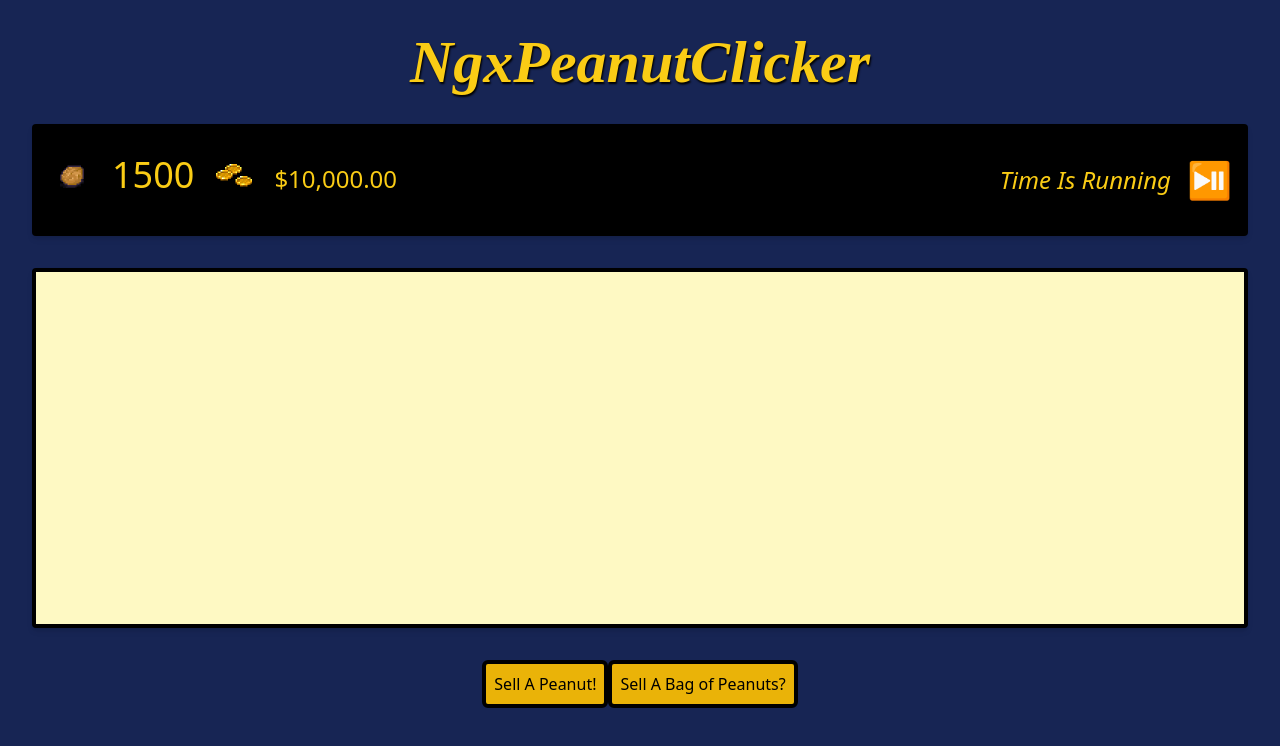
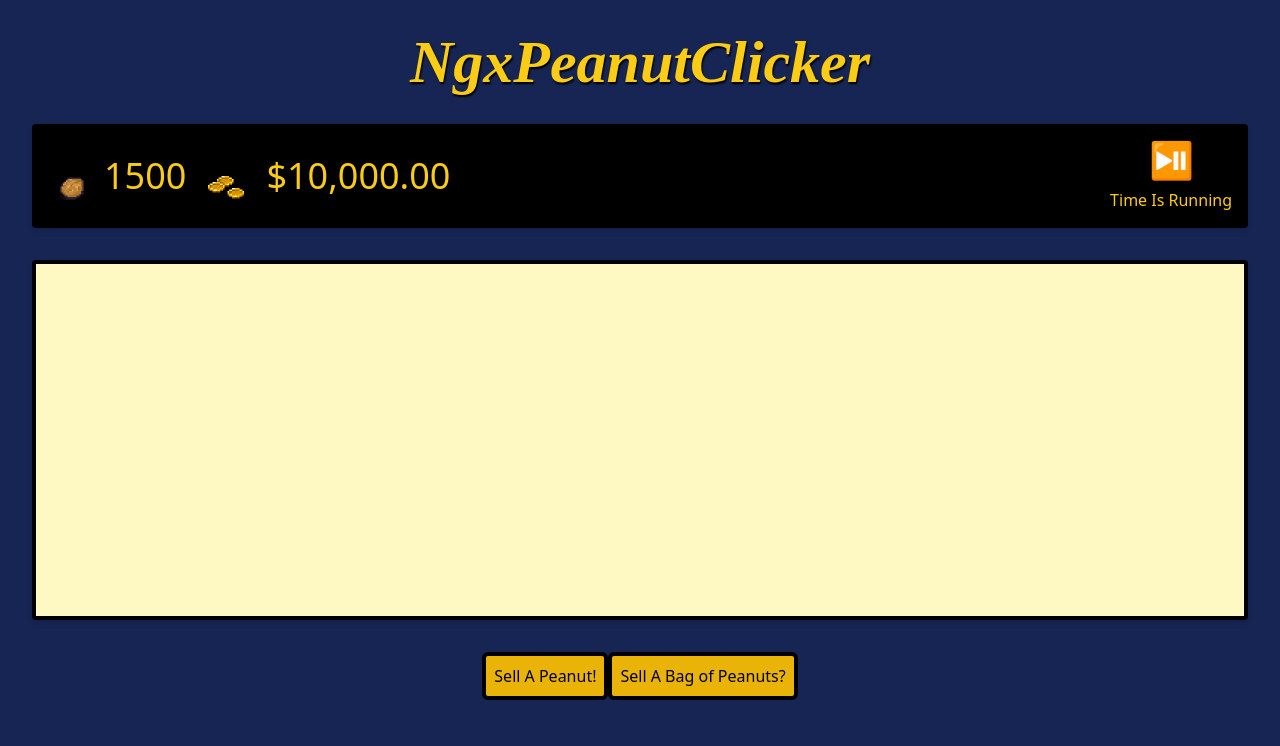
Before and after one commit to TwelveP/ngx-peanut-clicker, an Angular app: page /peanuts in a window 1280 px wide. Shown: the top 746 px of the page. Built offline with nearby package versions, Linux system fonts and the light colour scheme.

Commit message:
style: status panel, better multiscreen support

```diff
--- a/src/app/game/main-screen/main-screen.component.html
+++ b/src/app/game/main-screen/main-screen.component.html
@@ -2,7 +2,7 @@
     style="text-shadow: black 1px 2px 2px;">NgxPeanutClicker</h1>
 
 <div>
-    <app-status-panel class="m-8 h-28 flex justify-between bg-black text-yellow-400 rounded shadow-md p-4 lg:gap-8"></app-status-panel>
+    <app-status-panel class="m-8 flex items-center justify-between bg-black text-yellow-400 rounded shadow-md p-4 lg:gap-8"></app-status-panel>
 </div>
 
 <div class="m-8 bg-yellow-100 rounded border-4 border-black shadow-md p-4">
--- a/src/app/game/main-screen/status-panel/status-panel.component.html
+++ b/src/app/game/main-screen/status-panel/status-panel.component.html
@@ -1,14 +1,14 @@
-<div class="flex gap-4">
-    <div class="flex items-baseline gap-4">
+<div class="flex flex-wrap gap-4">
+    <div class="flex items-center gap-2">
         <img src="assets/peanut2.png" alt="peanut" class="w-12">
         <span class="text-4xl text-bold">{{ peanutStock$ | async }}</span>
     </div>
-    <div class="flex items-baseline gap-4">
+    <div class="flex items-center gap-4">
         <img [src]="moneySpritePath$ | async | trustedResourceUrl" alt="peanut" class="w-12">
-        <span class="text-2xl">{{ totalMoney$ | async | currency }}</span>
+        <span class="text-4xl">{{ totalMoney$ | async | currency }}</span>
     </div>
 </div>
-<div class="flex items-center justify-between gap-4">
-    <p class="capitalize italic text-2xl">Time is {{ clockState$ | async }}</p>
+<div class="flex flex-col justify-center text-center gap-2">
+    <p class="capitalize text order-2">Time is {{ clockState$ | async }}</p>
     <button class="text-4xl" (click)="toggleClockState()">{{ clockStateIcon$ | async }}</button>
 </div>
```
